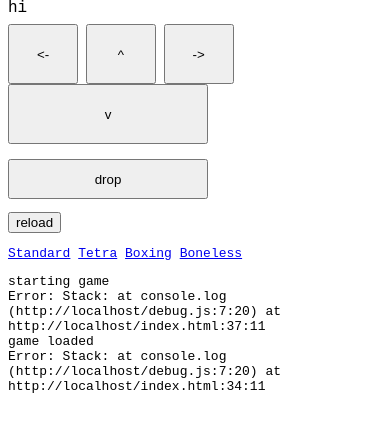
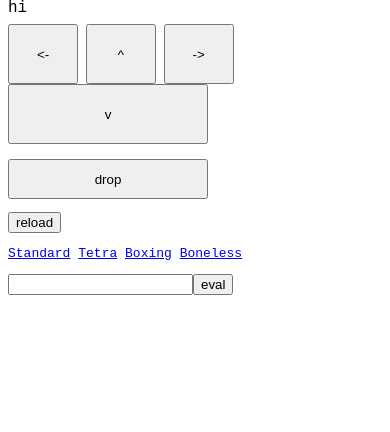
Before and after one commit to ChrisLHall/spooky-7drl-2020, a plain HTML site: page index.html in a window 390 px wide. Drawn offline with Linux system fonts and the light colour scheme.

Commit message:
Getting debug.js from jsdelivr. Put a little eval() text box on the page for debugging on mobile. Essentially a crappy dev console

```diff
--- a/index.html
+++ b/index.html
@@ -24,12 +24,13 @@
 <a href="index.html?boxing">Boxing</a>
 <a href="index.html?boneless">Boneless</a>
 </p>
+<!-- TODO REMOVE this is for debugging on the phone, which pretty much sucks horribly -->
+<input id='evalText' type='text' value='' /><input type="button" value='eval' onclick="var txt = document.getElementById('evalText').value; console.log(txt + ' ==> ' + eval(txt));" />
 <p id="DEBUGTEXT"></p>
-<!--
+
 <script type="text/javascript" src="https://cdn.jsdelivr.net/gh/ChrisLHall/debugjs/debug.js"></script>
--->
 <script type="text/javascript" src="game.js"></script>
-<script type="text/javascript" src="debug.js"></script>
+<!-- script type="text/javascript" src="debug.js"></script -->
 <script type="text/javascript">
   console.log("game loaded");
 </script>
```
